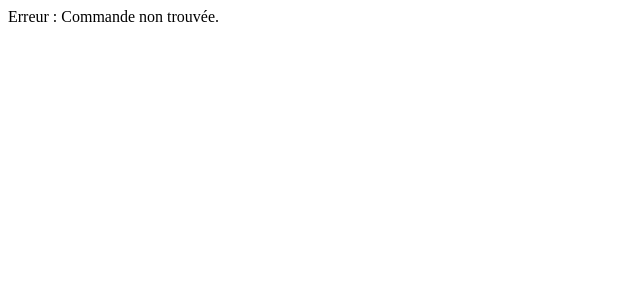
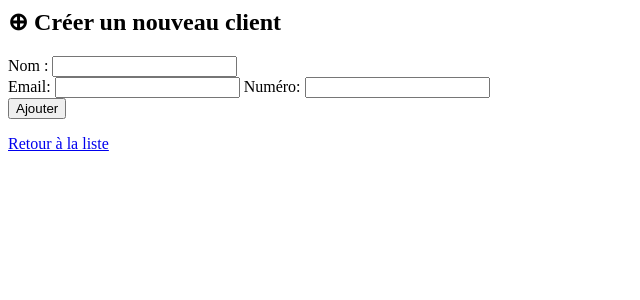
Before and after one commit to MLesggy/Brief-Binome-, a PHP site: page /?action=create in a window 1280 px wide. Shown: the top 300 px of the page, without its empty margins (0-640 px from the left). Run offline with PHP 8.4, Linux system fonts and the light colour scheme; data that the repository does not hold is empty.

Commit message:
les deux CRUD ok, reste les clefs étrangères

```diff
--- a/Client.php
+++ b/Client.php
@@ -35,7 +35,7 @@ public function getId(): int
     }
 
 //setter
-public function setId(int $id): void
+public function setId( $id): void
     {
         $this->id =$id;
     }
--- a/ClientRepository.php
+++ b/ClientRepository.php
@@ -54,30 +54,33 @@ $client=new Client();
 // Debut du CRUD client
 // Creer une commande
 
-public function passerCommande(Commande $commande): bool
+public function Create(Client $client): bool
 {
-    $statement= $this->connexion->getConnection()->prepare('INSERT INTO commande (statut) VALUES (:statut)');
+    $statement= $this->connexion->getConnection()->prepare('INSERT INTO client (nom, email, numero) VALUES (:nom, :email, :numero)');
     return $statement->execute([
-        'statut'=>$commande->getStatut()
+        'nom'=>$client->getNom(),
+        'email'=>$client->getEmail(),
+        'numero'=>$client->getNumero()
     ]);
 }
 
 // fonction pour modifier la commmande
-public function modifierCommande(Commande $commande): bool
+public function update(Client $client): bool
 {
-    $statement= $this->connexion->getConnection()->prepare('UPDATE commande SET statut=:statut WHERE idCommande=:idCommande');
+    $statement= $this->connexion->getConnection()->prepare('UPDATE client SET nom=:nom, email=:email, numero=:numero WHERE id=:id');
     return $statement->execute([
-        'idCommande'=>$commande->getIdCommande(),
-        'statut'=>$commande->getStatut()
+        'id'=>$client->getId(),
+        'nom'=>$client->getNom(),
+        'email'=>$client->getEmail(),
+        'numero'=>$client->getNumero()
     ]);
 }
 
 //fonction pour supprimer la commande
-public function supprimer(int $idCommande) : bool
+public function delete($id) : bool
 {
-    $statement= $this->connexion->getConnection()->prepare('DELETE FROM commande WHERE idCommande=:idCommande');
-    $statement->bindParam(':idCommande', $idCommande);
+    $statement= $this->connexion->getConnection()->prepare('DELETE FROM client WHERE id=:id');
+    $statement->bindParam(':id', $id);
     return $statement->execute();
 }
-
 }
--- a/Commande.php
+++ b/Commande.php
@@ -5,7 +5,7 @@ class Commande{
     private int $idCommande;
     private string $statut;
     private string $titre;
-
+    private int $client_id;
     //constructeur
 
     public function __construct(string $statut = "", string $titre = "") {
@@ -27,8 +27,11 @@ public function getIdCommande(): int
     {
         return $this->titre;
     }
+    public function getClientID(){
+        return $this->client_id;
+    }
 // setter
-public function setIdcommande(int $idCommande): void
+public function setIdCommande( $idCommande): void
     {
         $this->idCommande = $idCommande;
     }
@@ -40,4 +43,7 @@ public function setIdcommande(int $idCommande): void
     {
         $this->titre=htmlspecialchars($titre);
     }
+    public function setClientId($client_id){
+        $this->client_id=$client_id;
+    }
 }
--- a/CommandeRepository.php
+++ b/CommandeRepository.php
@@ -20,18 +20,28 @@ public function getCommandes(): array
     $commandes=[];
     foreach($result as $row ){
         $commande=new Commande();
-        $commande->setIdcommande($row['idCommande']);
+        $commande->setIdCommande($row['idCommande']);
         $commande->setTitre($row['titre']);
         $commande->setStatut($row['statut']);
+        $commande->setClientId($row['client_id']);
+
 
 
        $commandes[]=$commande;
     }
     return $commandes;
 }
+// recuperer les clients en fonction de leur id
+public function GetCommandeByIdClient(int $client_id){
+    $statement= $this->connexion->getConnection()->prepare('SELECT * FROM commande WHERE client_id=:client_id');
+    $statement->execute(['client_id'=>$client_id]);
+}
+
+
+
 
 //fonction pour selectionner une commande en fonction de son Id
-public function getCommande(int $idCommande): ?Commande
+public function getCommande( $idCommande): ?Commande
 {
     $statement= $this->connexion->getConnection()->prepare('SELECT * FROM commande WHERE idCommande=:idCommande');
     $statement->execute(['idCommande'=>$idCommande]);
@@ -44,7 +54,7 @@ public function getCommande(int $idCommande): ?Commande
 
 
 $commande=new Commande();
-        $commande->setIdcommande($result['idCommande']);
+        $commande->setIdCommande($result['idCommande']);
         $commande->setStatut($result['statut']);
         $commande->setTitre($result['titre']);
 
@@ -55,7 +65,7 @@ $commande=new Commande();
 // Debut du CRUD commande
 // Creer une commande
 
-public function passerCommande(Commande $commande): bool
+public function Ajout(Commande $commande): bool
 {
     $statement= $this->connexion->getConnection()->prepare('INSERT INTO commande (statut,titre) VALUES (:statut,:titre)');
     return $statement->execute([
@@ -65,21 +75,23 @@ public function passerCommande(Commande $commande): bool
 }
 
 // fonction pour modifier la commmande
-public function modifierCommande(Commande $commande): bool
+public function modifier(Commande $commande): bool
 {
     $statement= $this->connexion->getConnection()->prepare('UPDATE commande SET statut=:statut, titre=:titre WHERE idCommande=:idCommande');
     return $statement->execute([
-        'id'=>$commande->getIdCommande(),
+        'idCommande'=>$commande->getIdCommande(),
         'statut'=>$commande->getStatut(),
         'titre'=>$commande->getTitre()
     ]);
 }
 
 //fonction pour supprimer la commande
-public function supprimer(int $idCommande) : bool
+public function supprimer( $idCommande) : bool
 {
     $statement= $this->connexion->getConnection()->prepare('DELETE FROM commande WHERE idCommande=:idCommande');
+
     $statement->bindParam(':idCommande', $idCommande);
+
     return $statement->execute();
 }
 
--- a/CreateOrder.php
+++ b/CreateOrder.php
@@ -3,7 +3,7 @@
 
 <h2 class="mb-4">⊕ Ajouter une nouvelle commande</h2>
 
-<form action="?action=store" method="POST">
+<form action="?action=storeC" method="POST">
     <div>
         <label for="title">Titre :</label>
         <input type="text" id="title" name="title" required>
--- /dev/null
+++ b/View/CreateClient.php
@@ -0,0 +1,20 @@
+
+<h2 class="mb-4">⊕ Créer un nouveau client</h2>
+
+<form action="?action=store" method="POST">
+    <div class="mb-3">
+        <label for="nom" class="form-label">Nom :</label>
+        <input type="text" class="form-control" id="nom" name="nom" required>
+    </div>
+    <div>
+        <label for="email" class="form-label">Email:</label>
+        <input type="email" class="form-control" id="email" name="email" required>
+
+        <label for="numero" class="form-label">Numéro:</label>
+        <input type="text" class="form-control" id="numero" name="numero" required>
+    </div>
+
+    <button type="submit" class="btn btn-primary">Ajouter</button>
+</form>
+
+<a href="?" class="btn btn-secondary">Retour à la liste</a>
--- a/controllers/ClientController.php
+++ b/controllers/ClientController.php
@@ -0,0 +1,65 @@
+<?php
+
+require_once __DIR__ . "/../ClientRepository.php";
+
+class ClientController {
+    private ClientRepository $clientRepository;
+
+    // Constructeur
+    public function __construct() {
+        $this->clientRepository = new ClientRepository();
+    }
+
+    // Page d'accueil avec toutes les commandes
+    public function home() {
+        $clients = $this->clientRepository->getClients();
+        require_once __DIR__ . "/../View/Homecopy.php";
+    }
+
+    // Afficher une commande spécifique
+    public function show(int $id) {
+        $client = $this->clientRepository->getClient($id);
+
+        if (!$client) {
+            die("Erreur : Commande non trouvée.");
+        }
+
+        require_once __DIR__ . "/../View/ViewClient.php";
+    }
+
+    //Ajout d'un nouveau client, go to formulaire pour remplir les données
+
+    public function create(){
+        require_once __DIR__.'/../View/CreateClient.php';
+
+    }
+
+    public function store(){
+        $client = new Client();
+        $client->setNom($_POST['nom']);
+        $client->setEmail($_POST['email']);
+        $client->setNumero($_POST['numero']);
+        $this->clientRepository->create($client);
+
+        header('Location: ?');
+    }
+    public function edit($id){
+        $client = $this->clientRepository->getClient($id);
+        require_once __DIR__.'/../View/EditClient.php';
+    }
+
+  public function update(){
+        $client = new Client();
+        $client->setId($_POST['id']);
+        $client->setNom($_POST['nom']);
+        $client->setEmail($_POST['email']);
+        $client->setNumero($_POST['numero']);
+        $this->clientRepository->update($client);
+        header('Location: ?');
+    }
+    public function delete($id){
+        $this->clientRepository->delete($id);
+        header('Location: ?');
+    }
+
+}
--- a/controllers/CommandeControler.php
+++ b/controllers/CommandeControler.php
@@ -1,6 +1,7 @@
 <?php
 
 require_once __DIR__ . "/../CommandeRepository.php";
+require_once __DIR__.'/../ClientRepository.php';
 
 class CommandeController {
     private CommandeRepository $commandeRepository;
@@ -11,19 +12,59 @@ class CommandeController {
     }
 
     // Page d'accueil avec toutes les commandes
-    public function home() {
+    public function homeC() {
         $commandes = $this->commandeRepository->getCommandes();
         require_once __DIR__ . "/../View/Home.php";
     }
 
     // Afficher une commande spécifique
-    public function show(int $idCommande) {
+    public function showC($idCommande) {
         $commande = $this->commandeRepository->getCommande($idCommande);
+        $client = $this->clientRepository->getClient($commande->getClientId());
+        require_once __DIR__ . "/../View/ViewCommande.php";
 
-        if (!$commande) {
-            die("Erreur : Commande non trouvée.");
-        }
+    }
 
-        require_once __DIR__ . "/../View/ViewCommande.php";
+
+// Importation du CRUD
+
+
+// Appelle de la fonction passer commande // fonction OK
+public function Ajout(){
+  require_once __DIR__.'/../CreateOrder.php';
+}
+
+public function StoreC(){
+    $commande = new Commande();
+    $commande->setTitre($_POST['titre']);
+    $commande->setStatut($_POST['statut']);
+    $this->commandeRepository->Ajout($commande);
+        header('Location: ?');
+}
+
+// Fonction  pour editer une commande
+public function editC($idCommande){
+    $commande= $this->commandeRepository->getCommande($idCommande);
+        require_once __DIR__ . '/../View/editCommande.php';
+}
+
+public function modifier(){
+    {
+        $commande= new Commande();
+        $commande->setIdcommande($_POST['id']);
+        $commande->setTitre($_POST['titre']);
+        $commande->setStatut($_POST['status']);
+        $this->commandeRepository->modifier($commande);
+
+        header('Location: ?');
     }
 }
+
+// Fonction pour supprimer la commande
+
+public function supprimer($idCommande){
+    $this->commandeRepository->supprimer($idCommande);
+    header('Location: ?');
+}
+
+}
```
Also changed, not shown: View/EditClient.php (added, +24 -0 lines), View/Homecopy.php (added, +31 -0 lines), View/ViewClient.php (added, +14 -0 lines), View/ViewCommande.php (+5 -2 lines), View/editCommande.php (added, +24 -0 lines), index.php (+60 -13 lines).
